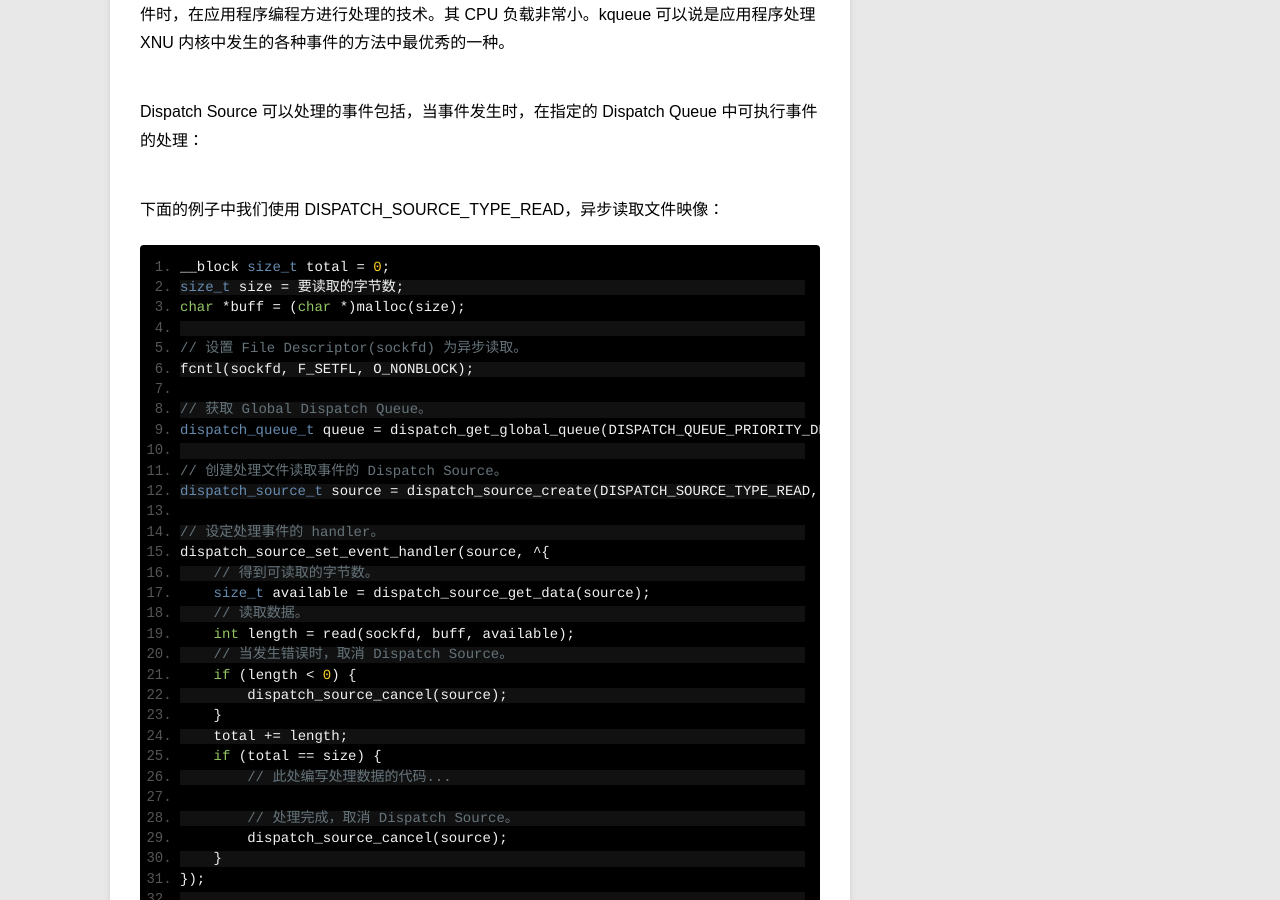
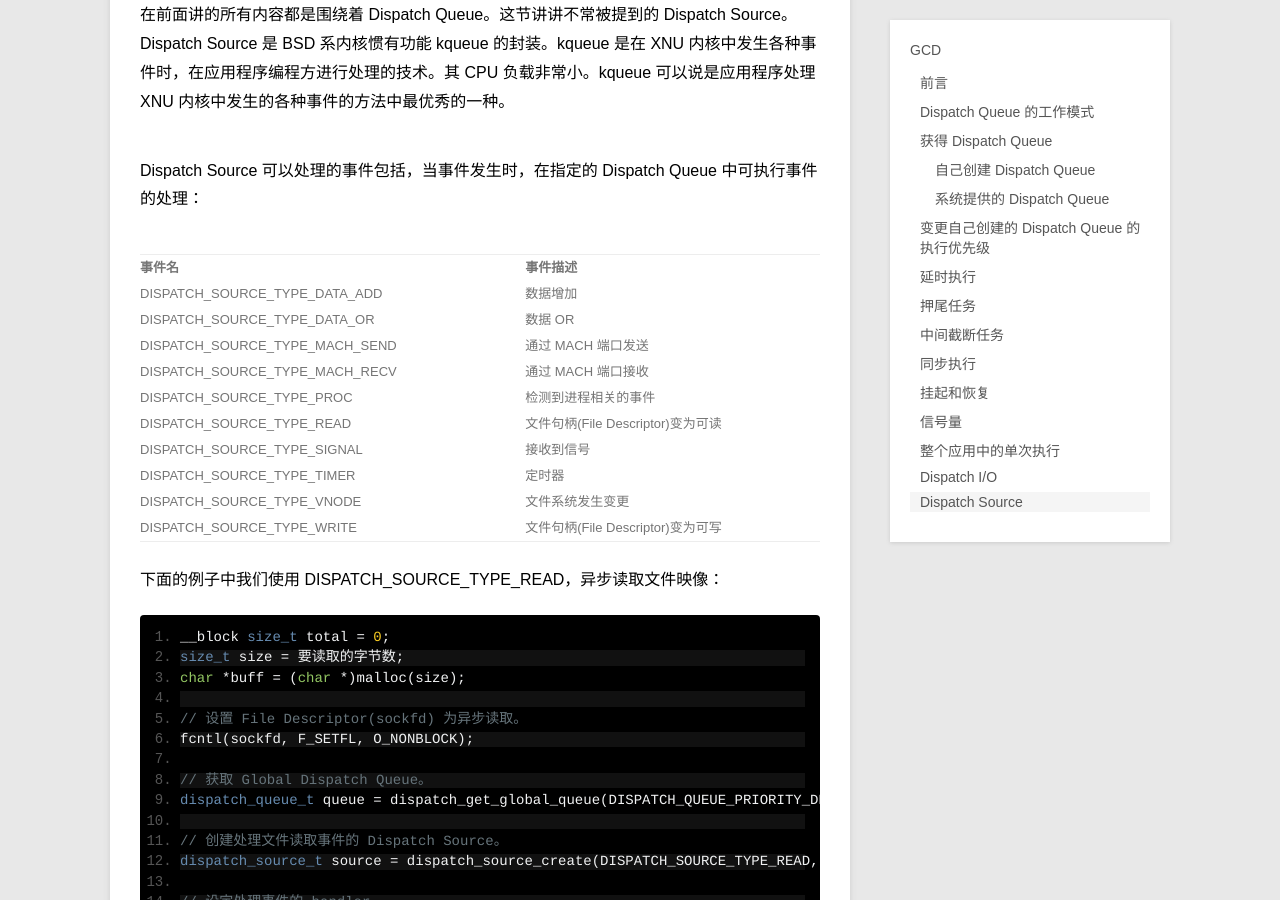
Before and after one commit to samirchen/samirchen.github.io, a Jekyll site: the page built from _posts/blog/2015-08-07-ios-gcd.md, in a window 1280 px wide and 900 px high, scrolled down 14241 px. Built offline with Jekyll 4.4.1, drawn with Linux system fonts in a browser that asks for light colours; Markdown is read by kramdown in place of the engine named in the settings; some of the changed text lies outside the part shown.

Commit message:
Update blog.

```diff
--- a/_posts/blog/2015-08-07-ios-gcd.md
+++ b/_posts/blog/2015-08-07-ios-gcd.md
@@ -73,7 +72,7 @@
 
 在 iOS 6.0 或 Mac OS X 10.8 以前的版本，无论开不开启 ARC，生成的 Dispatch Queue 必须由程序员自己负责释放，需要用到 `dispatch_release` 和 `dispatch_retain`。iOS 6.0 或 Mac OS X 10.8 以后的版本，在 MRC 下还是需要自己 release 和 retain，在 ARC 下则不用自己 release 和 retain 了。
 
-####系统提供的 Dispatch Queue
+###系统提供的 Dispatch Queue
 
 系统提供的 Dispatch Queue 也有两种：
 
@@ -372,6 +371,7 @@
 我们还可以使用 Dispatch I/O 和 Dispatch Data 来进行分割并行读取（摘自 Apple System Log API 用的源代码）：
 
     pipe_q = dispatch_queue_create("PipeQ", NULL);
+
     pipe_channel = dispatch_io_create(DISPATCH_IO_STREAM, fd, pipe_q, ^(int err){
         close(fd);
     });
@@ -403,16 +403,30 @@
         }
     });
 
+
 `dispatch_io_create` 函数生成 Dispatch I/O，并制定发生错误时的处理 Block。`dispatch_io_set_low_water` 设定一次读取文件块的大小。`dispatch_io_read` 函数使用 Global Dispatch Queue 并行读取，每当各个分割文件块读取结束时，将含有文件块数据的 Dispatch Data 传递给 dispatch_io_read 函数指定的读取结束时的回调 Block。回调用的 Block 分析传递过来的 Dispatch Data 并进行结合处理。
 
 如果想要提高文件读取速度，可以尝试使用 Dispatch I/O。
 
-###Dispatch Source
+##Dispatch Source
 
 在前面讲的所有内容都是围绕着 Dispatch Queue。这节讲讲不常被提到的 Dispatch Source。Dispatch Source 是 BSD 系内核惯有功能 kqueue 的封装。kqueue 是在 XNU 内核中发生各种事件时，在应用程序编程方进行处理的技术。其 CPU 负载非常小。kqueue 可以说是应用程序处理 XNU 内核中发生的各种事件的方法中最优秀的一种。
 
 Dispatch Source 可以处理的事件包括，当事件发生时，在指定的 Dispatch Queue 中可执行事件的处理：
 
+
+| 事件名 | 事件描述 |
+| ------- | ------- |
+| DISPATCH_SOURCE_TYPE_DATA_ADD    | 数据增加    |
+| DISPATCH_SOURCE_TYPE_DATA_OR    | 数据 OR    |
+| DISPATCH_SOURCE_TYPE_MACH_SEND    | 通过 MACH 端口发送        |
+| DISPATCH_SOURCE_TYPE_MACH_RECV    | 通过 MACH 端口接收        |
+| DISPATCH_SOURCE_TYPE_PROC    | 检测到进程相关的事件        |
+| DISPATCH_SOURCE_TYPE_READ | 文件句柄(File Descriptor)变为可读 |
+| DISPATCH_SOURCE_TYPE_SIGNAL | 接收到信号 |
+| DISPATCH_SOURCE_TYPE_TIMER | 定时器 |
+| DISPATCH_SOURCE_TYPE_VNODE | 文件系统发生变更 |
+| DISPATCH_SOURCE_TYPE_WRITE | 文件句柄(File Descriptor)变为可写 |
 
 
 下面的例子中我们使用 DISPATCH_SOURCE_TYPE_READ，异步读取文件映像：
@@ -461,6 +475,7 @@
     // 启动 Dispatch Source。
     dispatch_resume(source);
 
+
 最后再来一个示例，使用 DISPATCH_SOURCE_TYPE_TIMER 设置定时器，在网络编程的通信超时等情况下可使用这个例子：
 
     // 创建一个处理 DISPATCH_SOURCE_TYPE_TIMER 事件的 Dispatch Source。
```
Also changed, not shown: other parts of _posts/blog/2015-08-07-ios-gcd.md (+13 -14 lines).
